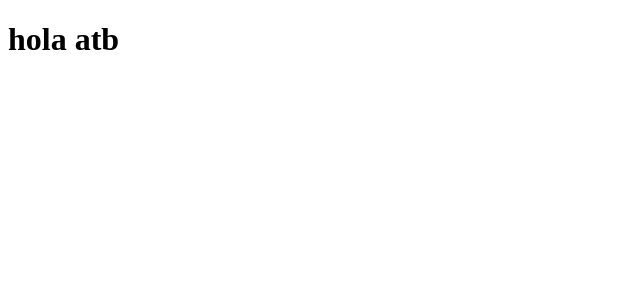
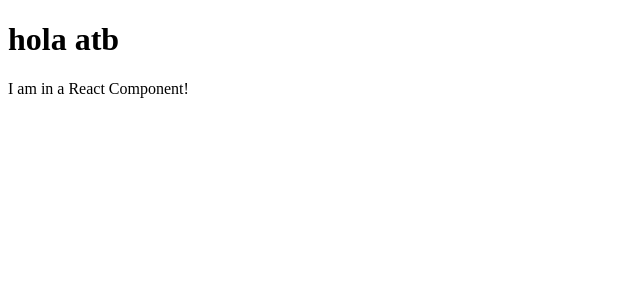
Before and after one commit to atbee/react-simple-todo-list, a React (Create React App) app: page / in a window 1280 px wide. Shown: the top 300 px of the page, without its empty margins (0-640 px from the left). Built offline with nearby package versions, Linux system fonts and the light colour scheme.

Commit message:
Update root message with TodoContainer

```diff
--- /dev/null
+++ b/src/components/TodoContainer.js
@@ -0,0 +1,12 @@
+import React from 'react'
+class TodoContainer extends React.Component {
+    render() {
+        return (
+            <div>
+                <h1>hola atb</h1>
+                <p>I am in a React Component!</p>
+            </div>
+        )
+    }
+}
+export default TodoContainer
--- a/src/index.js
+++ b/src/index.js
@@ -1,6 +1,5 @@
-import React from 'react';
-import ReactDOM from 'react-dom';
+import React from 'react'
+import ReactDOM from 'react-dom'
 
-const element = <h1>hola atb</h1>
-
-ReactDOM.render(element, document.getElementById("root"))
+import TodoContainer from './components/TodoContainer'
+ReactDOM.render(<TodoContainer />, document.getElementById("root"))
```
